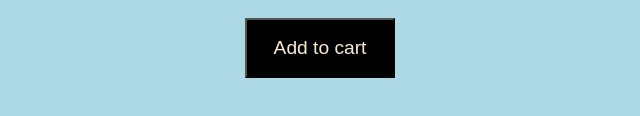
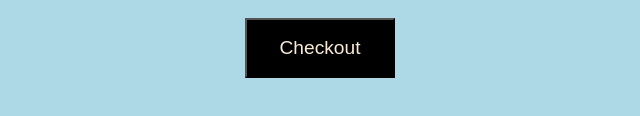
Before and after one commit to Bilal1998a/Course-Assignment-HTML-CSS, a plain HTML site: page CheckoutInfo.html in a window 1280 px wide. Shown: the part 522-638 px from the top of the page, 369-1009 px from the left. Drawn offline with Linux system fonts and the light colour scheme.

Commit message:
Update CheckoutInfo.html

```diff
--- a/CheckoutInfo.html
+++ b/CheckoutInfo.html
@@ -115,7 +115,7 @@
         </section>
       </div>
 
-      <footer> <a href="./CheckoutSuccess.html"><button class="checkout">Add to cart</button></footer>
+      <footer> <a href="./CheckoutSuccess.html"><button class="checkout">Checkout</button></footer>
     </main>
   </body>
 </html>
```
